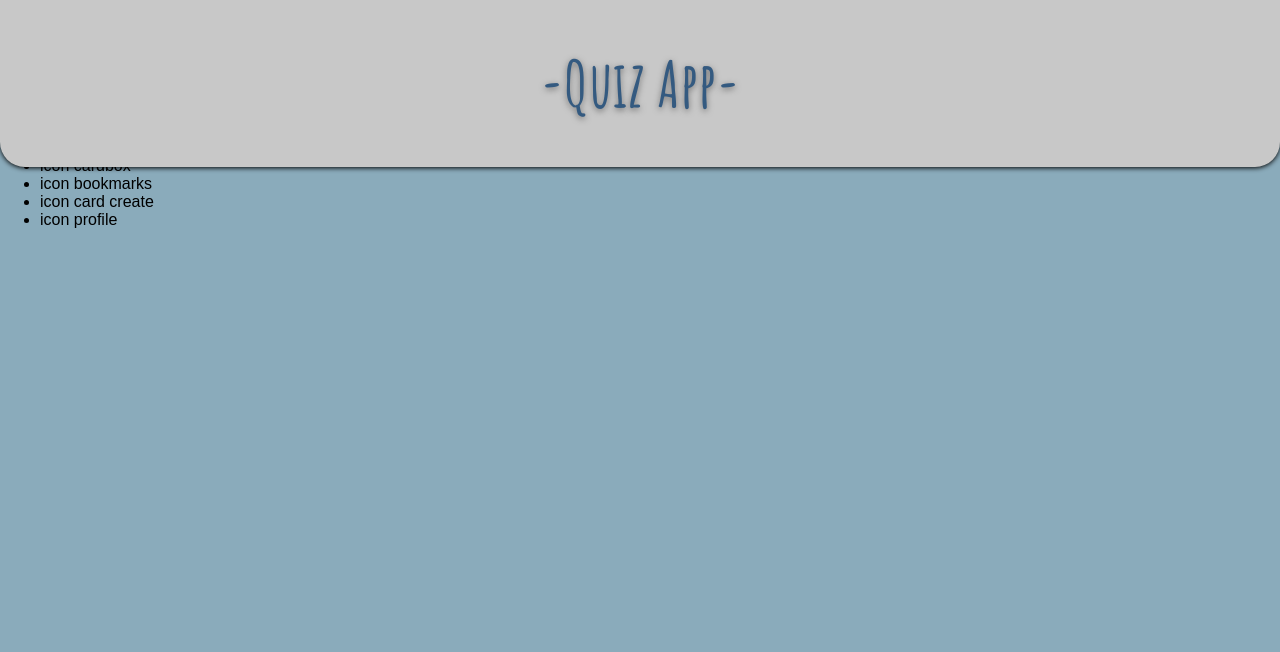
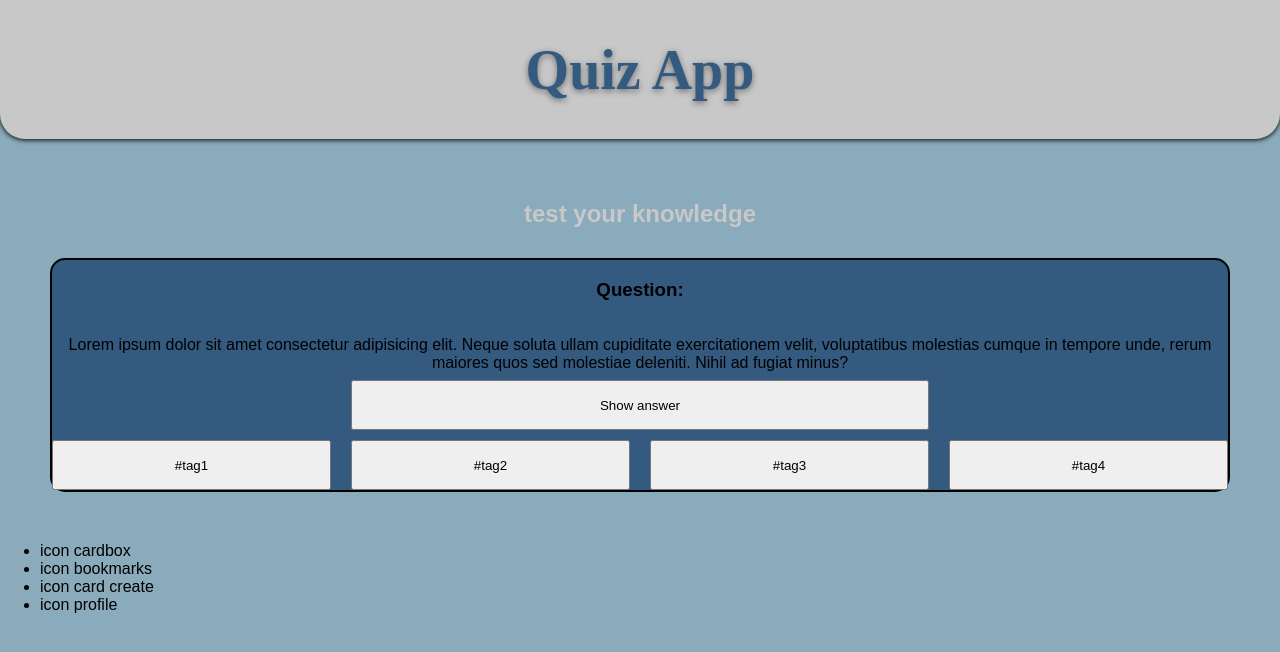
Before and after one commit to CasparVelsen/quiz-app, a plain HTML site: page index.html in a window 1280 px wide. Drawn offline with Linux system fonts and the light colour scheme; a web font is replaced by a local one.

Commit message:
Add card style

```diff
--- a/index.html
+++ b/index.html
@@ -12,22 +12,25 @@
 
   <body>
     <header class="header">
-      <h1 class="header__title">-Quiz App-</h1>
+      <h1 class="header__title">Quiz App</h1>
     </header>
 
     <main>
+      <h2 class="cards__header">test your knowledge</h2>
+
       <section class="cards">
-        <h2 class="cards__title">Question:</h2>
-        <p class="cards__question">
+        <h3 class="cards__title cards__item1">Question:</h3>
+        <p class="cards__question cards__item2">
           Lorem ipsum dolor sit amet consectetur adipisicing elit. Neque soluta
           ullam cupiditate exercitationem velit, voluptatibus molestias cumque
           in tempore unde, rerum maiores quos sed molestiae deleniti. Nihil ad
           fugiat minus?
         </p>
-        <button class="cards__answer-button">Show answer</button>
-        <button class="cards__tags"></button>
-        <button class="cards__tags"></button>
-        <button class="cards__tags"></button>
+        <button class="cards__answer-button cards__item3">Show answer</button>
+        <button class="cards__tags cards__item4">#tag1</button>
+        <button class="cards__tags cards__item5">#tag2</button>
+        <button class="cards__tags cards__item6">#tag3</button>
+        <button class="cards__tags cards__item7">#tag4</button>
       </section>
     </main>
 
--- a/styles/base.css
+++ b/styles/base.css
@@ -7,3 +7,8 @@ body {
   font-family: sans-serif;
   margin: 0;
 }
+
+main {
+  margin: 50px;
+  margin-top: 200px;
+}
--- a/styles/components/card.css
+++ b/styles/components/card.css
@@ -0,0 +1,33 @@
+.cards__header {
+  text-align: center;
+  color: rgb(200, 200, 200);
+}
+.cards {
+  background: rgb(52, 90, 128);
+  margin-top: 30px;
+  border: 2px solid black;
+  border-radius: 15px;
+  display: grid;
+  grid-template-columns: 1fr 1fr 1fr 1fr;
+  gap: 10px 20px;
+  grid-template-columns: repeat(auto-fit);
+  grid-template-rows: repeat(4, 50px);
+}
+
+.cards__item1 {
+  grid-column: 2/4;
+  text-align: center;
+}
+
+.cards__item2 {
+  grid-column: 1/-1;
+  text-align: center;
+}
+
+.cards__item3 {
+  grid-column: 2/4;
+}
+
+.cards__item4 {
+  grid-column: 1/2;
+}
--- a/styles/components/header.css
+++ b/styles/components/header.css
@@ -9,8 +9,8 @@
 
 .header__title {
   color: rgb(52, 90, 128);
-  font-family: Amatic SC;
-  font-size: 4rem;
+  font-family: Londrina Solid;
+  font-size: 3.5rem;
   text-align: center;
   text-shadow: rgb(110, 110, 110) 0px 2px 6px;
 }
--- a/styles/styles.css
+++ b/styles/styles.css
@@ -8,3 +8,4 @@
 @import url(./components/utility.css);
 
 @import url("https://fonts.googleapis.com/css2?family=Amatic+SC:wght@700&display=swap");
+@import url("https://fonts.googleapis.com/css2?family=Londrina+Solid:wght@300&display=swap");
```
